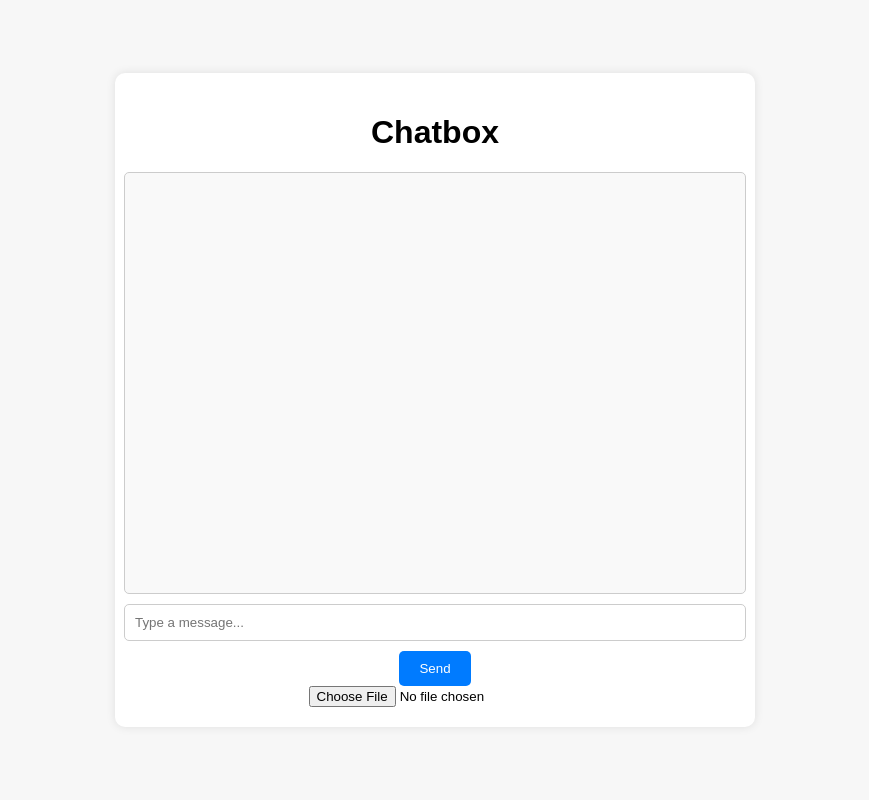
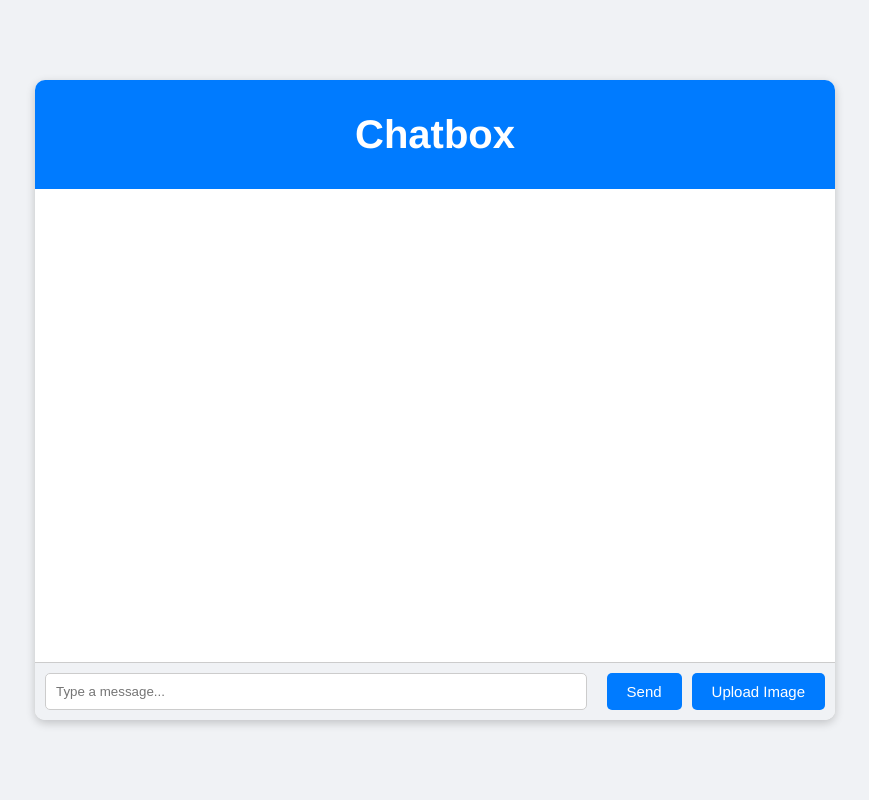
Before and after one commit to Zhongheng-Cheng/SkinScan, a Flask app: page / in a window 1280 px wide. Shown: the whole page, without its empty margins (205-1074 px from the left). Run offline with Flask 3, Linux system fonts and the light colour scheme.

Commit message:
updated ui

```diff
--- a/app.py
+++ b/app.py
@@ -38,7 +38,7 @@ def upload_image():
 @app.route('/img_analyze', methods=['POST'])
 def img_analyze():
     response = generate_img_response(app.config["UPLOADED_FILE_PATH"])
-    response_text = "<br>" + str(response)
+    response_text = str(response)
     app.config['query_engine'] = generate_query_engine(response)
     return jsonify({'message': response_text})
 
--- a/static/styles.css
+++ b/static/styles.css
@@ -1,53 +1,111 @@
 body {
-    font-family: Arial, sans-serif;
+    font-family: 'Helvetica Neue', Arial, sans-serif;
+    background-color: #f0f2f5;
     display: flex;
     justify-content: center;
     align-items: center;
     height: 100vh;
     margin: 0;
-    background-color: #f7f7f7;
 }
 
 #chat-container {
+    width: 90%;
+    max-width: 800px;
+    height: 80%;
+    background: #fff;
+    box-shadow: 0 3px 10px rgba(0, 0, 0, 0.2);
+    border-radius: 10px;
     display: flex;
     flex-direction: column;
-    align-items: center;
-    width: 100%;
-    max-width: 600px;
+    overflow: hidden;
+}
+
+#chat-header {
+    background: #007bff;
+    color: white;
+    padding: 5px 20px;
+    text-align: center;
+    font-size: 20px;
+}
+
+#chatbox {
+    flex: 1;
     padding: 20px;
-    box-shadow: 0 0 10px rgba(0, 0, 0, 0.1);
-    background-color: #fff;
+    overflow-y: auto;
+    border-bottom: 1px solid #ccc;
+    display: flex;
+    flex-direction: column;
+}
+
+.message-container {
+    display: flex;
+    align-items: flex-start;
+    margin-bottom: 10px;
+    max-width: 75%;
+}
+
+.user-message {
+    align-self: flex-end;
+    flex-direction: row-reverse;
+    text-align: right;
+}
+
+.bot-message {
+    align-self: flex-start;
+    text-align: left;
+}
+
+.message {
+    background: #ececec;
+    padding: 10px;
     border-radius: 10px;
 }
 
-#chatbox {
-    width: 100%;
-    height: 400px;
-    border: 1px solid #ccc;
+.user-message .message {
+    background: #dcf8c6;
+}
+
+.avatar {
+    width: 40px;
+    height: 40px;
+    border-radius: 50%;
+    margin: 0 10px;
+}
+
+#input-area {
+    display: flex;
     padding: 10px;
-    overflow-y: scroll;
-    border-radius: 5px;
-    background-color: #f9f9f9;
+    background: #f0f2f5;
+    align-items: center;
 }
 
 #message {
-    width: 100%;
+    flex: 1;
     padding: 10px;
-    margin-top: 10px;
     border: 1px solid #ccc;
     border-radius: 5px;
+    margin-right: 10px;
 }
 
-#send {
+#send, .custom-file-upload {
+    background: #007bff;
+    color: white;
+    border: none;
     padding: 10px 20px;
-    margin-top: 10px;
-    border: none;
-    background-color: #007bff;
-    color: #fff;
     border-radius: 5px;
     cursor: pointer;
+    margin-left: 10px;
+    font-size: 15px;
 }
 
 #send:hover {
-    background-color: #0056b3;
+    background: #0056b3;
 }
+
+.custom-file-upload:hover {
+    background: #0056b3;
+}
+
+#imageUpload {
+    display: none;
+}
--- a/templates/index.html
+++ b/templates/index.html
@@ -7,22 +7,38 @@
 </head>
 <body>
     <div id="chat-container">
+        <div id="chat-header">
             <h1>Chatbox</h1>
+        </div>
         <div id="chatbox"></div>
+        <div id="input-area">
             <input type="text" id="message" placeholder="Type a message...">
             <button id="send">Send</button>
+            <label for="imageUpload" class="custom-file-upload">Upload Image</label>
             <input type="file" id="imageUpload" accept="image/*">
+        </div>
     </div>
 
     <script>
+        const userAvatar = 'static/mask.png';
+        const botAvatar = 'static/doctor.png';
+
         document.getElementById('send').addEventListener('click', function() {
-            const message = document.getElementById('message').value;
+            const message = document.getElementById('message').value.trim();
+            if (message !== '') {
                 const chatbox = document.getElementById('chatbox');
-            chatbox.innerHTML += `<div>You: ${message}</div><br>`;
+                const userMessageDiv = document.createElement('div');
+                userMessageDiv.classList.add('message-container', 'user-message');
+                userMessageDiv.innerHTML = `<img src=${userAvatar} class="avatar"><div class="message">${message}</div>`;
+                chatbox.appendChild(userMessageDiv);
                 document.getElementById('message').value = '';
+
                 const analyzingMessageId = `analyzing-${Date.now()}`;
-            const botAnalyzingMessage = `<div id="${analyzingMessageId}">Bot: Thinking...</div><br>`;
-            chatbox.innerHTML += botAnalyzingMessage;
+                const botAnalyzingMessage = document.createElement('div');
+                botAnalyzingMessage.id = analyzingMessageId;
+                botAnalyzingMessage.classList.add('message-container', 'bot-message');
+                botAnalyzingMessage.innerHTML = `<img src=${botAvatar} class="avatar"><div class="message">Thinking...</div>`;
+                chatbox.appendChild(botAnalyzingMessage);
                 chatbox.scrollTop = chatbox.scrollHeight;
 
                 fetch('/chat', {
@@ -36,11 +52,13 @@
                 .then(data => {
                     const analyzingMessageElement = document.getElementById(analyzingMessageId);
                     if (analyzingMessageElement) {
-                    analyzingMessageElement.innerHTML = `Bot: ${data.message}<br>`;
+                        analyzingMessageElement.innerHTML = `<img src=${botAvatar} class="avatar"><div class="message">${data.message}</div>`;
                     }
                     chatbox.scrollTop = chatbox.scrollHeight;
                 });
+            }
         });
+
 
         document.getElementById('imageUpload').addEventListener('change', function() {
             const file = this.files[0];
@@ -54,10 +72,17 @@
             .then(response => response.json())
             .then(data => {
                 const chatbox = document.getElementById('chatbox');
-                chatbox.innerHTML += `<div>You: <img src="${data.url}" alt="uploaded image" style="max-width: 90%;"></div><br>`;
+                const userImageDiv = document.createElement('div');
+                userImageDiv.classList.add('message-container', 'user-message');
+                userImageDiv.innerHTML = `<img src=${userAvatar} class="avatar"><div class="message"><img src="${data.url}" alt="uploaded image" style="max-width: 90%;"></div>`;
+                chatbox.appendChild(userImageDiv);
+
                 const analyzingMessageId = `analyzing-${Date.now()}`;
-                const botAnalyzingMessage = `<div id="${analyzingMessageId}">Bot: Analyzing image...</div><br>`;
-                chatbox.innerHTML += botAnalyzingMessage;
+                const botAnalyzingMessage = document.createElement('div');
+                botAnalyzingMessage.id = analyzingMessageId;
+                botAnalyzingMessage.classList.add('message-container', 'bot-message');
+                botAnalyzingMessage.innerHTML = `<img src=${botAvatar} class="avatar"><div class="message">Analyzing image...</div>`;
+                chatbox.appendChild(botAnalyzingMessage);
                 chatbox.scrollTop = chatbox.scrollHeight;
 
                 fetch('/img_analyze', {
@@ -71,7 +96,7 @@
                 .then(data => {
                     const analyzingMessageElement = document.getElementById(analyzingMessageId);
                     if (analyzingMessageElement) {
-                        analyzingMessageElement.innerHTML = `Bot: ${data.message}<br>`;
+                        analyzingMessageElement.innerHTML = `<img src=${botAvatar} class="avatar"><div class="message">${data.message}</div>`;
                     }
                     chatbox.scrollTop = chatbox.scrollHeight;
                 });
```
Also changed, not shown: static/doctor.png (added), static/mask.png (added). Lines whose indentation alone changed are shown as unchanged.
